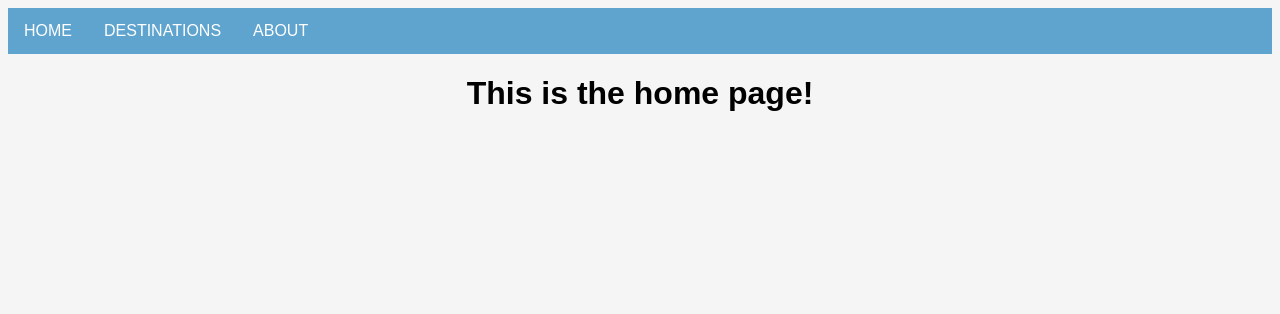
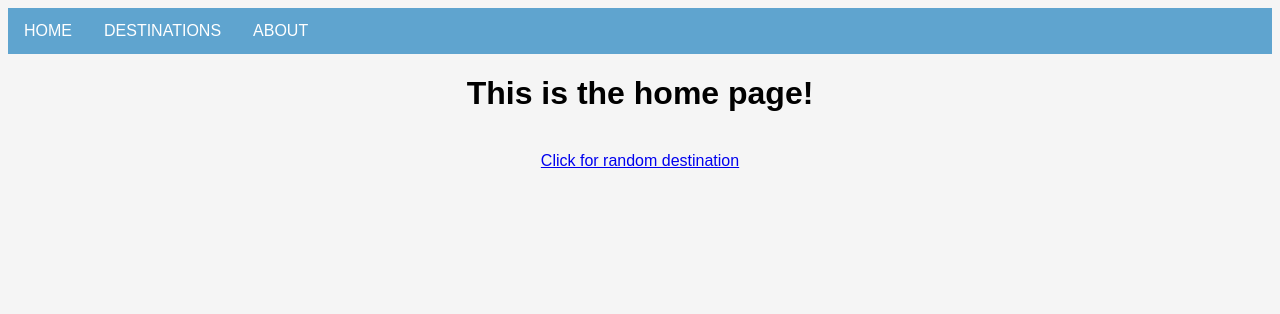
Before and after one commit to rachlpratt/hostelworld-scraper-flaskapp, a Flask app: page / in a window 1280 px wide. Shown: the top 314 px of the page. Run offline with Flask 2, Linux system fonts and the light colour scheme.

Commit message:
Add random destination page and link on home page

```diff
--- a/app/routes.py
+++ b/app/routes.py
@@ -16,3 +16,8 @@ def destinations():
 @app.route('/about')
 def about():
     return render_template('about.html', title='About')
+
+
+@app.route('/random')
+def random():
+    return render_template('random.html', title='Random Destination')
--- a/app/static/css/main.css
+++ b/app/static/css/main.css
@@ -17,9 +17,6 @@ nav a {
     text-align: center;
     padding: 14px 16px;
     text-decoration: none;
-}
-
-a {
     float: left;
 }
 
--- a/app/templates/index.html
+++ b/app/templates/index.html
@@ -2,4 +2,6 @@
 
 {% block content %}
     <h1>This is the home page!</h1>
+    <br>
+    <a href="{{ url_for('random') }}">Click for random destination</a>
 {% endblock %}
--- /dev/null
+++ b/app/templates/random.html
@@ -0,0 +1,5 @@
+{% extends "base.html" %}
+
+{% block content %}
+    <h1>This is where the random destination will appear!</h1>
+{% endblock %}
```
